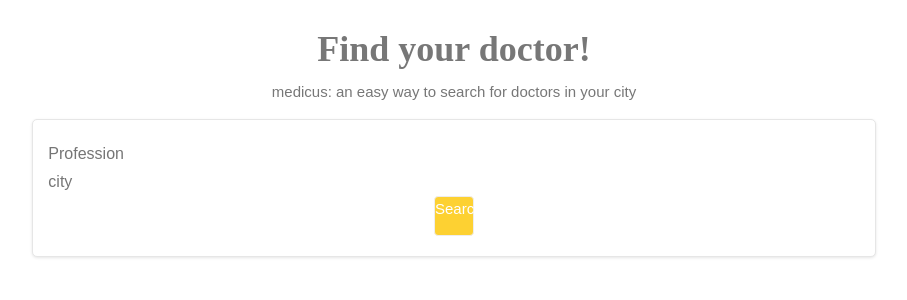
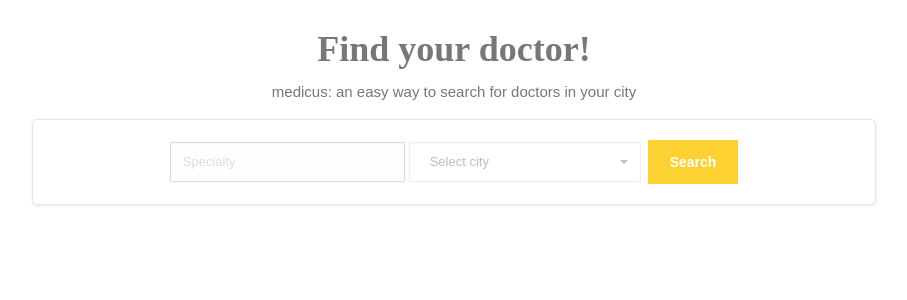
Before and after one commit to gardiac2002/medicus, a Django app: page / in a window 1280 px wide. Shown: the part 100-400 px from the top of the page, without its empty margins (186-1093 px from the left). Run offline with Django 3.2, Linux system fonts and the light colour scheme; parts of the project's set-up code (start-up, migrations or seed data) failed here and were passed over; some libraries are stand-ins or nearby versions.

Commit message:
Reformatted the index.html form

```diff
--- a/medicus/templates/medicus/index.html
+++ b/medicus/templates/medicus/index.html
@@ -31,10 +31,16 @@
                           <!--<button class="btn  toggle-btn" type="button"><i class="fa fa-bars"></i></button>-->
                           {% csrf_token %}
 
-                          <input id="profession" name="profession" type="text" placeholder="Profession" />
-                          <input id="city" name="city" type="text" placeholder="city"/>
-                          <button class="btn search-btn" type="submit"><p>Search</p></button>
-
+                          <div class="form-group">
+                            <input id="profession" name="profession" type="text" placeholder="Specialty" class="form-control" />
+                          </div>
+                          <div class="form-group">
+                            <select id="city" name="city" class="selectpicker" title="Select city">
+                                <option>Bacau</option>
+                                <option>Cluj</option>
+                            </select>
+                          </div>
+                          <button class="btn btn-primary" type="submit">Search</button>
                       </form>
                     </div>
                 </div>
```
